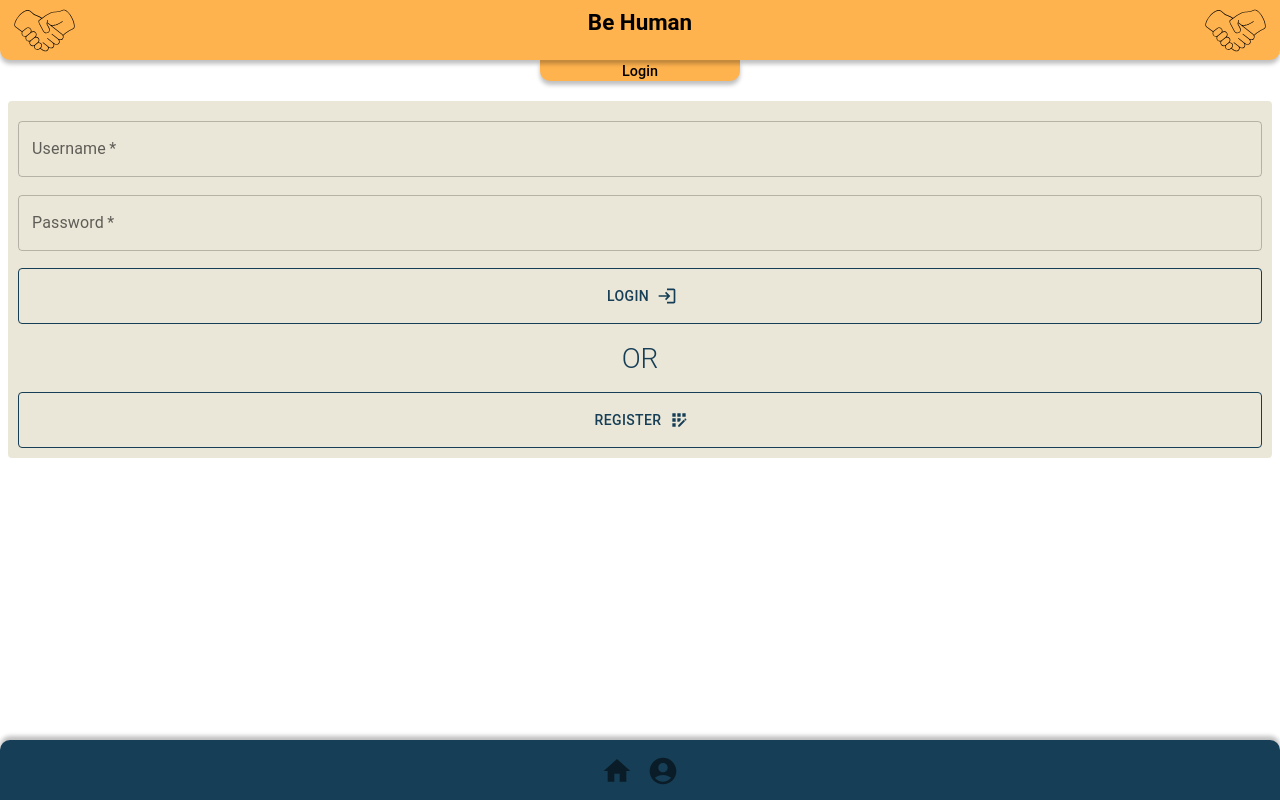
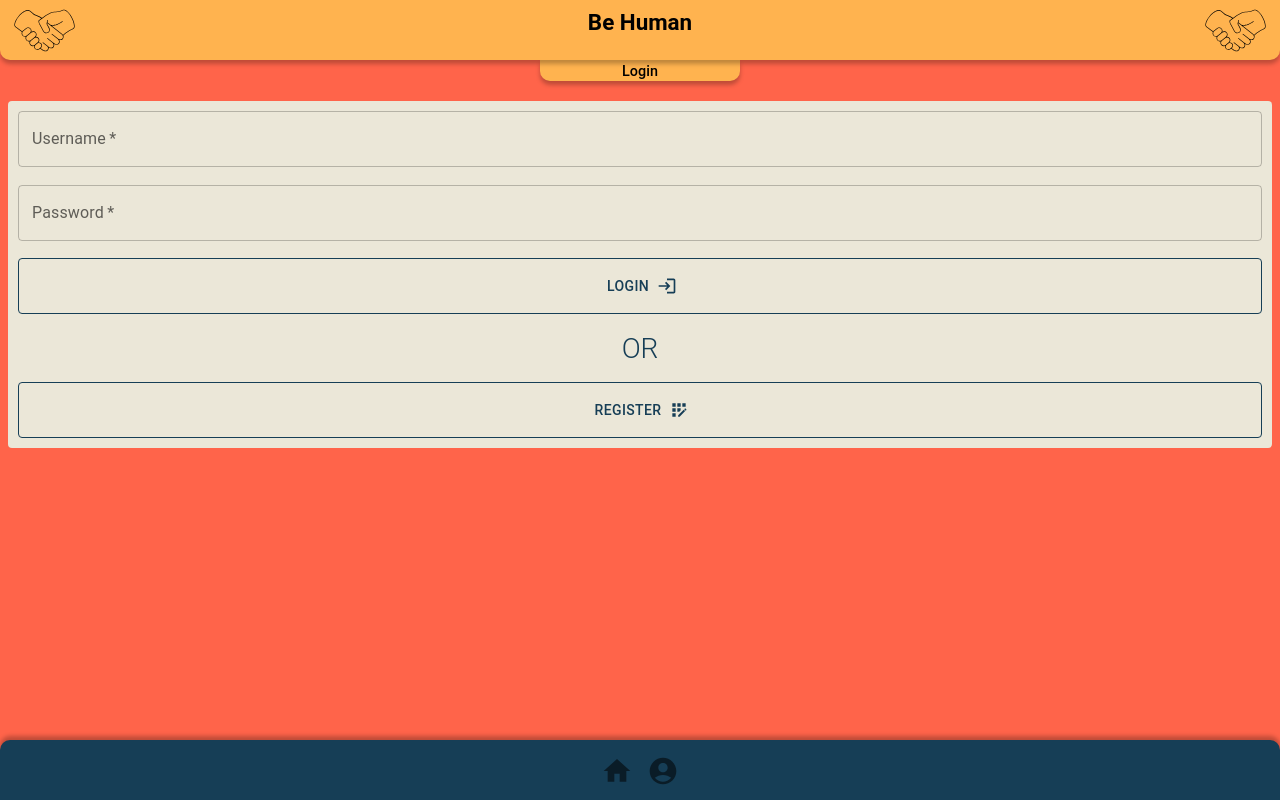
Before and after one commit to Ben-21/capstone-neuefische, a React (Vite) app in the folder frontend/: page /login in a window 1280 px wide. Built offline with nearby package versions, Linux system fonts and the light colour scheme; no server answers.

Commit message:
add StyledBody, StyledForm to GlobalStyles

```diff
--- a/frontend/src/GlobalStyles.tsx
+++ b/frontend/src/GlobalStyles.tsx
@@ -1,14 +1,18 @@
 import {createGlobalStyle} from "styled-components";
 import {createTheme} from "@mui/material";
+import styled from "@emotion/styled";
 
 
 
 const GlobalStyles = createGlobalStyle`
-
-
+  body {
+    background-color: #FF644A;
+  }
 
 `;
+
 export default GlobalStyles;
+
 
 export const StyledTheme = createTheme({
     components: {
@@ -21,3 +25,23 @@ export const StyledTheme = createTheme({
         }
     }
 });
+
+export const StyledBody = styled.div`
+  display: flex;
+  flex-direction: column;
+  justify-content: flex-start;
+  gap: 20px;
+  margin-bottom: 100px;
+  margin-top: 101px;
+`;
+
+export const StyledForm = styled.form`
+  display: flex;
+  flex-direction: column;
+  align-items: center;
+  justify-content: center;
+  gap: 1.1em;
+  background-color: #EBE7D8;
+  border-radius: 4px;
+  padding: 10px;
+`;
--- a/frontend/src/pages/AddDonationOrParticipation.tsx
+++ b/frontend/src/pages/AddDonationOrParticipation.tsx
@@ -9,6 +9,7 @@ import {DonationCreation, Project, ParticipationCreation} from "../models/models
 import ProjectCard from "../components/ProjectCard.tsx";
 import AttachMoneyIcon from "@mui/icons-material/AttachMoney";
 import VolunteerActivismIcon from "@mui/icons-material/VolunteerActivism";
+import {StyledBody} from "../GlobalStyles.tsx";
 
 
 export default function AddDonationOrParticipation() {
@@ -90,11 +91,9 @@ export default function AddDonationOrParticipation() {
 
 
     return (
-
-
         <StyledBody>
             {project && <ProjectCard project={project}/>}
-            <StyledForm onSubmit={handleSubmit}>
+            <StyledDonationParticipationForm onSubmit={handleSubmit}>
 
                 {page === "donate" &&
                     <StyledTextField required id="project-donation" name="donation" value={amount}
@@ -108,22 +107,12 @@ export default function AddDonationOrParticipation() {
                                   endIcon={<VolunteerActivismIcon/>}>PARTICIPATE</StyledButton>}
                 <StyledButton type={"button"} onClick={handleCancelButton} variant="outlined"
                               endIcon={<CancelIcon/>}>CANCEL</StyledButton>
-            </StyledForm>
+            </StyledDonationParticipationForm>
         </StyledBody>
-
     )
 }
 
-const StyledBody = styled.div`
-  display: flex;
-  flex-direction: column;
-  justify-content: flex-start;
-  gap: 20px;
-  margin-bottom: 100px;
-  margin-top: 101px;
-`;
-
-const StyledForm = styled.form`
+const StyledDonationParticipationForm = styled.form`
   display: flex;
   flex-direction: column;
   align-items: center;
@@ -137,7 +126,7 @@ const StyledForm = styled.form`
 
 const StyledTextField = styled(TextField)`
   width: 100%;
-  font-family: "Roboto Light", sans-serif;
+  font-family: "Roboto", sans-serif;
   border-radius: 4px;
 `;
 
--- a/frontend/src/pages/AddEditProject.tsx
+++ b/frontend/src/pages/AddEditProject.tsx
@@ -18,6 +18,7 @@ import SaveIcon from '@mui/icons-material/Save';
 import CancelIcon from '@mui/icons-material/Cancel';
 import {toast} from "react-toastify";
 import CardMedia from "@mui/material/CardMedia";
+import {StyledBody, StyledForm} from "../GlobalStyles.tsx";
 
 
 export default function AddEditProject() {
@@ -295,26 +296,6 @@ export default function AddEditProject() {
     )
 }
 
-const StyledBody = styled.div`
-  display: flex;
-  flex-direction: column;
-  justify-content: flex-start;
-  gap: 20px;
-  margin-bottom: 100px;
-  margin-top: 101px;
-`;
-
-const StyledForm = styled.form`
-  display: flex;
-  flex-direction: column;
-  align-items: center;
-  justify-content: center;
-  gap: 1.1em;
-  background-color: #EBE7D8;
-  border-radius: 4px;
-  padding: 10px;
-`;
-
 const StyledToggleGroup = styled(ToggleButtonGroup)`
   font-family: "Roboto Light", sans-serif;
   display: flex;
@@ -336,7 +317,7 @@ const StyledToggleButton = styled(ToggleButton)`
 
 const StyledTextField = styled(TextField)`
   width: 100%;
-  font-family: "Roboto Light", sans-serif;
+  font-family: "Roboto", sans-serif;
   border-radius: 4px;
 `;
 
--- a/frontend/src/pages/FilteredGallery.tsx
+++ b/frontend/src/pages/FilteredGallery.tsx
@@ -4,6 +4,7 @@ import styled from "@emotion/styled";
 import {Project} from "../models/models.tsx";
 import {useLocation} from "react-router-dom";
 import {useEffect, useState} from "react";
+import {StyledBody} from "../GlobalStyles.tsx";
 
 
 export default function FilteredGallery() {
@@ -50,15 +51,6 @@ const StyledGallery = styled.div`
   gap: 1.1em;
 `;
 
-const StyledBody = styled.div`
-  display: flex;
-  flex-direction: column;
-  justify-content: flex-start;
-  gap: 20px;
-  margin-bottom: 100px;
-  margin-top: 101px;
-`;
-
 const Main = styled.main`
   display: flex;
   flex-direction: column;
--- a/frontend/src/pages/Home.tsx
+++ b/frontend/src/pages/Home.tsx
@@ -1,5 +1,6 @@
 import Gallery from "./Gallery.tsx";
 import styled from "@emotion/styled";
+import {StyledBody} from "../GlobalStyles.tsx";
 
 
 export default function Home() {
@@ -12,16 +13,6 @@ export default function Home() {
     )
 }
 
-
-const StyledBody = styled.div`
-  display: flex;
-  flex-direction: column;
-  justify-content: flex-start;
-  gap: 20px;
-  margin-bottom: 100px;
-  margin-top: 101px;
-`;
-
 const Main = styled.main`
   display: flex;
   flex-direction: column;
--- a/frontend/src/pages/LoginPage.tsx
+++ b/frontend/src/pages/LoginPage.tsx
@@ -5,6 +5,7 @@ import {useFetch} from "../hooks/useFetch.tsx";
 import {Button, TextField} from "@mui/material";
 import LoginIcon from '@mui/icons-material/Login';
 import AppRegistrationIcon from '@mui/icons-material/AppRegistration';
+import {StyledBody, StyledForm} from "../GlobalStyles.tsx";
 
 export default function LoginPage() {
 
@@ -27,7 +28,6 @@ export default function LoginPage() {
     }
 
     return (
-
         <StyledBody>
             <StyledForm onSubmit={handleSubmit}>
                 <StyledTextField required id="username" name="username" value={username}
@@ -49,29 +49,9 @@ export default function LoginPage() {
     );
 }
 
-const StyledBody = styled.div`
-  display: flex;
-  flex-direction: column;
-  justify-content: flex-start;
-  gap: 20px;
-  margin-bottom: 100px;
-  margin-top: 101px;
-`;
-
-const StyledForm = styled.form`
-  display: flex;
-  flex-direction: column;
-  align-items: center;
-  justify-content: center;
-  gap: 1.1em;
-  background-color: #EBE7D8;
-  border-radius: 4px;
-  padding: 20px 10px 10px 10px;
-`;
-
 const StyledTextField = styled(TextField)`
   width: 100%;
-  font-family: "Roboto Light", sans-serif;
+  font-family: "Roboto", sans-serif;
   border-radius: 4px;
 `;
 
--- a/frontend/src/pages/RegisterPage.tsx
+++ b/frontend/src/pages/RegisterPage.tsx
@@ -5,6 +5,7 @@ import {useNavigate} from "react-router-dom";
 import {useFetch} from "../hooks/useFetch.tsx";
 import ArrowBackIcon from '@mui/icons-material/ArrowBack';
 import AppRegistrationIcon from '@mui/icons-material/AppRegistration';
+import {StyledBody, StyledForm} from "../GlobalStyles.tsx";
 
 
 export default function RegisterPage() {
@@ -35,7 +36,6 @@ export default function RegisterPage() {
     }
 
     return (
-
         <StyledBody>
             <StyledForm onSubmit={handleRegistration}>
                 <StyledTextField required id="username" name="username" value={username}
@@ -64,36 +64,12 @@ export default function RegisterPage() {
                               endIcon={<AppRegistrationIcon/>}>REGISTER</StyledButton>
             </StyledForm>
         </StyledBody>
-
-
     )
-
-
 }
-
-const StyledBody = styled.div`
-  display: flex;
-  flex-direction: column;
-  justify-content: flex-start;
-  gap: 20px;
-  margin-bottom: 100px;
-  margin-top: 101px;
-`;
-
-const StyledForm = styled.form`
-  display: flex;
-  flex-direction: column;
-  align-items: center;
-  justify-content: center;
-  gap: 1.1em;
-  background-color: #EBE7D8;
-  border-radius: 4px;
-  padding: 20px 10px 10px 10px;
-`;
 
 const StyledTextField = styled(TextField)`
   width: 100%;
-  font-family: "Roboto Light", sans-serif;
+  font-family: "Roboto", sans-serif;
   border-radius: 4px;
 `;
 
--- a/frontend/src/pages/SearchGallary.tsx
+++ b/frontend/src/pages/SearchGallary.tsx
@@ -4,6 +4,7 @@ import {Project} from "../models/models.tsx";
 import React, {useEffect, useState} from "react";
 import {Autocomplete, Stack, TextField} from "@mui/material";
 import ProjectCard from "../components/ProjectCard.tsx";
+import {StyledBody} from "../GlobalStyles.tsx";
 
 
 export default function SearchGallery() {
@@ -57,6 +58,7 @@ export default function SearchGallery() {
                     <StyledSearchBar>
                         <Stack spacing={2}>
                             <Autocomplete
+                                sx={{backgroundColor: "#EBE7D8", borderRadius: "4px"}}
                                 id="free-solo-demo"
                                 freeSolo
                                 value={searchTerm}
@@ -65,7 +67,6 @@ export default function SearchGallery() {
                                 renderInput={(params) => <StyledTextField {...params} label="Search" value={searchTerm}
                                                                           onChange={handleChange}/>}
                             />
-
                         </Stack>
                     </StyledSearchBar>
                 </StyledDiv>
@@ -88,15 +89,6 @@ const StyledGallery = styled.div`
   gap: 1.1em;
 `;
 
-const StyledBody = styled.div`
-  display: flex;
-  flex-direction: column;
-  justify-content: flex-start;
-  gap: 20px;
-  margin-bottom: 100px;
-  margin-top: 180px;
-`;
-
 const Main = styled.main`
   display: flex;
   flex-direction: column;
@@ -106,9 +98,8 @@ const Main = styled.main`
 
 const StyledTextField = styled(TextField)`
   width: 100%;
-  font-family: "Roboto Light", sans-serif;
+  font-family: "Roboto", sans-serif;
   border-radius: 4px;
-  background-color: #EBE7D8;
 `;
 
 const StyledSearchBar = styled.div`
--- a/frontend/src/pages/UserProfile.tsx
+++ b/frontend/src/pages/UserProfile.tsx
@@ -10,6 +10,7 @@ import InputLabel from '@mui/material/InputLabel';
 import MenuItem from '@mui/material/MenuItem';
 import FormControl from '@mui/material/FormControl';
 import Select from '@mui/material/Select';
+import {StyledBody} from "../GlobalStyles.tsx";
 
 
 export default function UserProfile() {
@@ -25,11 +26,12 @@ export default function UserProfile() {
 
 
     const handleFilterChange = (event: SelectChangeEvent) => {
-        setFilter(event.target.value as string);
+        setFilter(event.target.value);
     };
 
 
     return (
+        <StyledProfile>
             <StyledBody>
                 <StyledH2>Personal Data</StyledH2>
                 <StyledTextField required id="username" name="username" value={user.username}
@@ -58,16 +60,11 @@ export default function UserProfile() {
                 </Box>
                 <FilterUserData user={user} filterArgument={filter}/>
             </StyledBody>
+        </StyledProfile>
     )
 }
 
-const StyledBody = styled.div`
-  display: flex;
-  flex-direction: column;
-  justify-content: flex-start;
-  gap: 20px;
-  margin-bottom: 100px;
-  margin-top: 101px;
+const StyledProfile = styled.div`
   font-family: "Roboto", sans-serif;
   background-color: #EBE7D8;
   border-radius: 4px;
```
Lines whose indentation alone changed are shown as unchanged.
